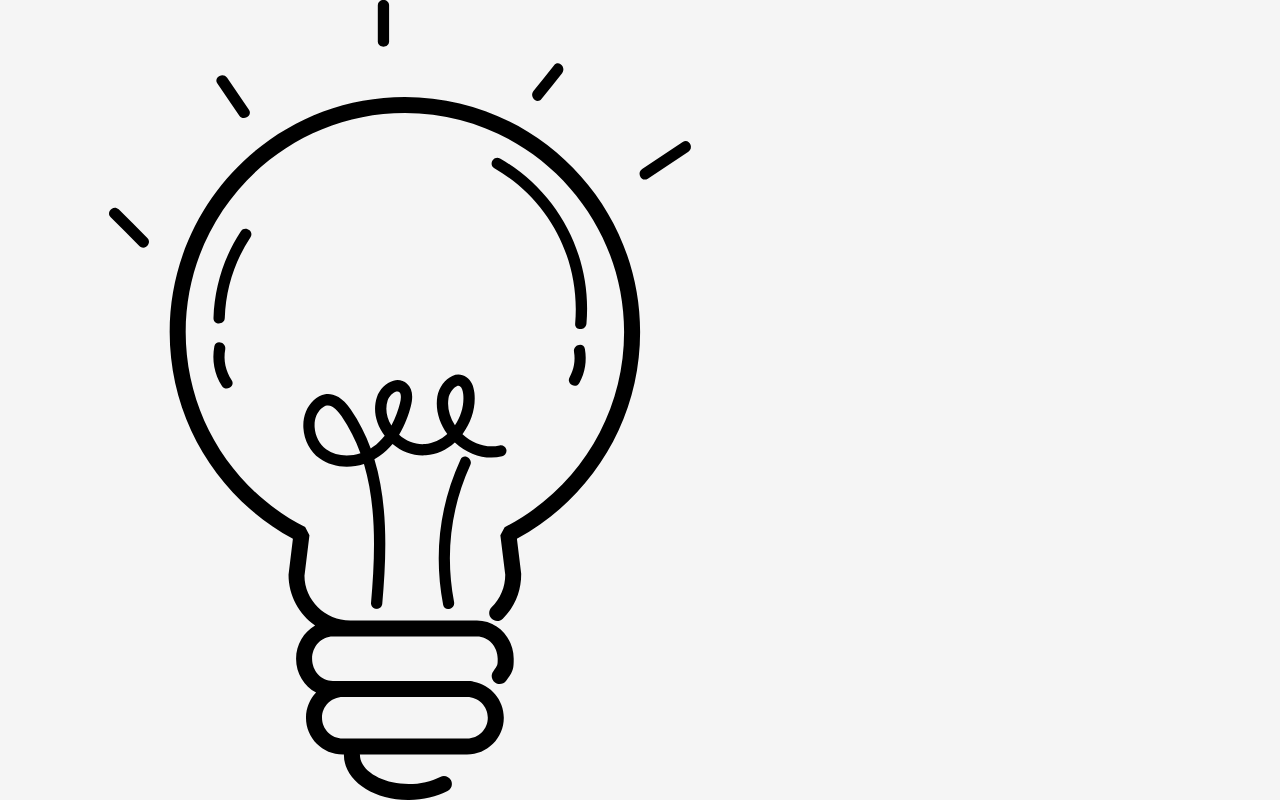
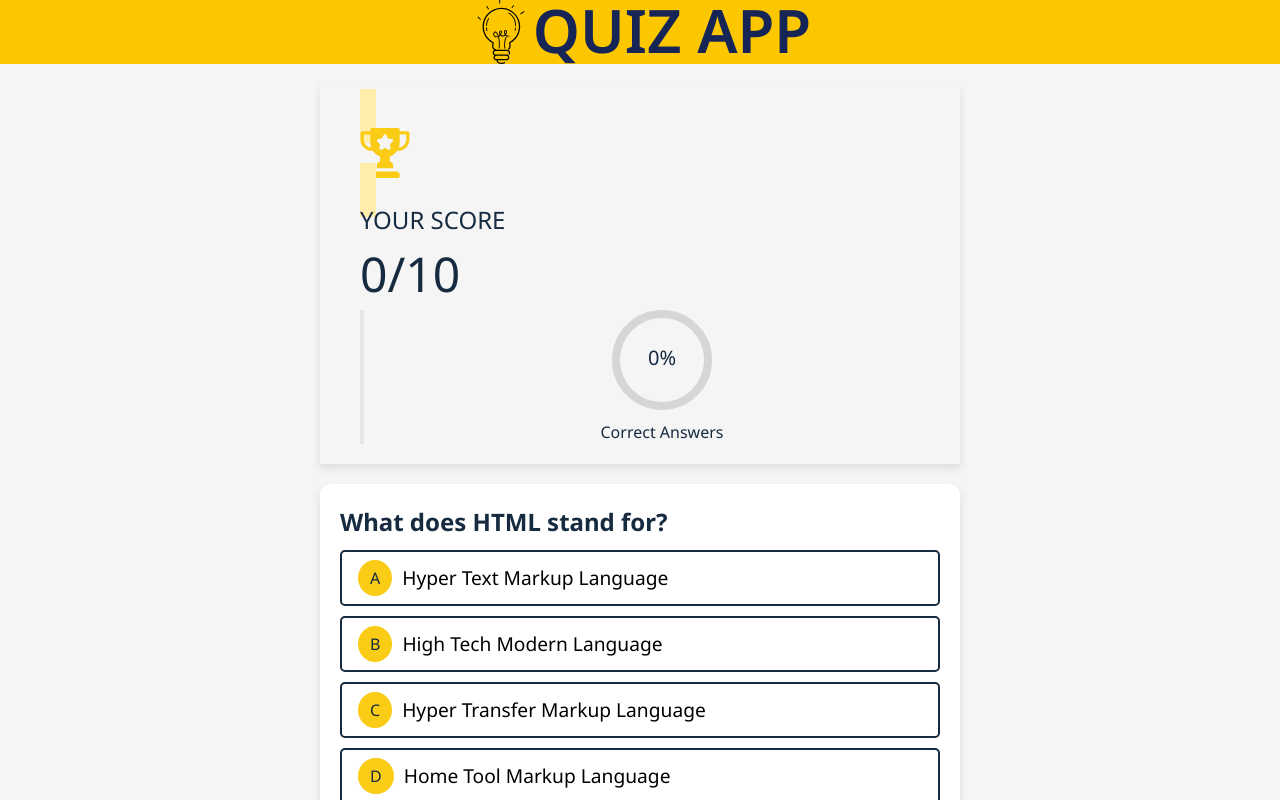
Before and after one commit to sahilkhan-777/quiz-app, a React (Vite) app: page / in a window 1280 px wide. Shown: the top 800 px of the page. Built offline with nearby package versions, Linux system fonts and the light colour scheme.

Commit message:
Replace vanilla CSS classes with tailwind classes

```diff
--- a/src/components/Header.jsx
+++ b/src/components/Header.jsx
@@ -1,15 +1,13 @@
 function Header(){
     return(
-        <>
-        <header className="header">
-            <h1>
-                <span className="icon">
-                    <img src="src/assets/icon.svg" alt="icon"/>
+        <header className="bg-yellow-400 text-blue-950 w-full">
+            <h1 className="py-12 flex justify-center uppercase text-6xl font-semibold">
+                <span className="mr-10 flex items-center">
+                    <img src="src/assets/icon.svg" alt="icon" className="w-16 h-16"/>
                 </span>
                 Quiz App
             </h1>
         </header>
-        </>
     )
 };
 
```
